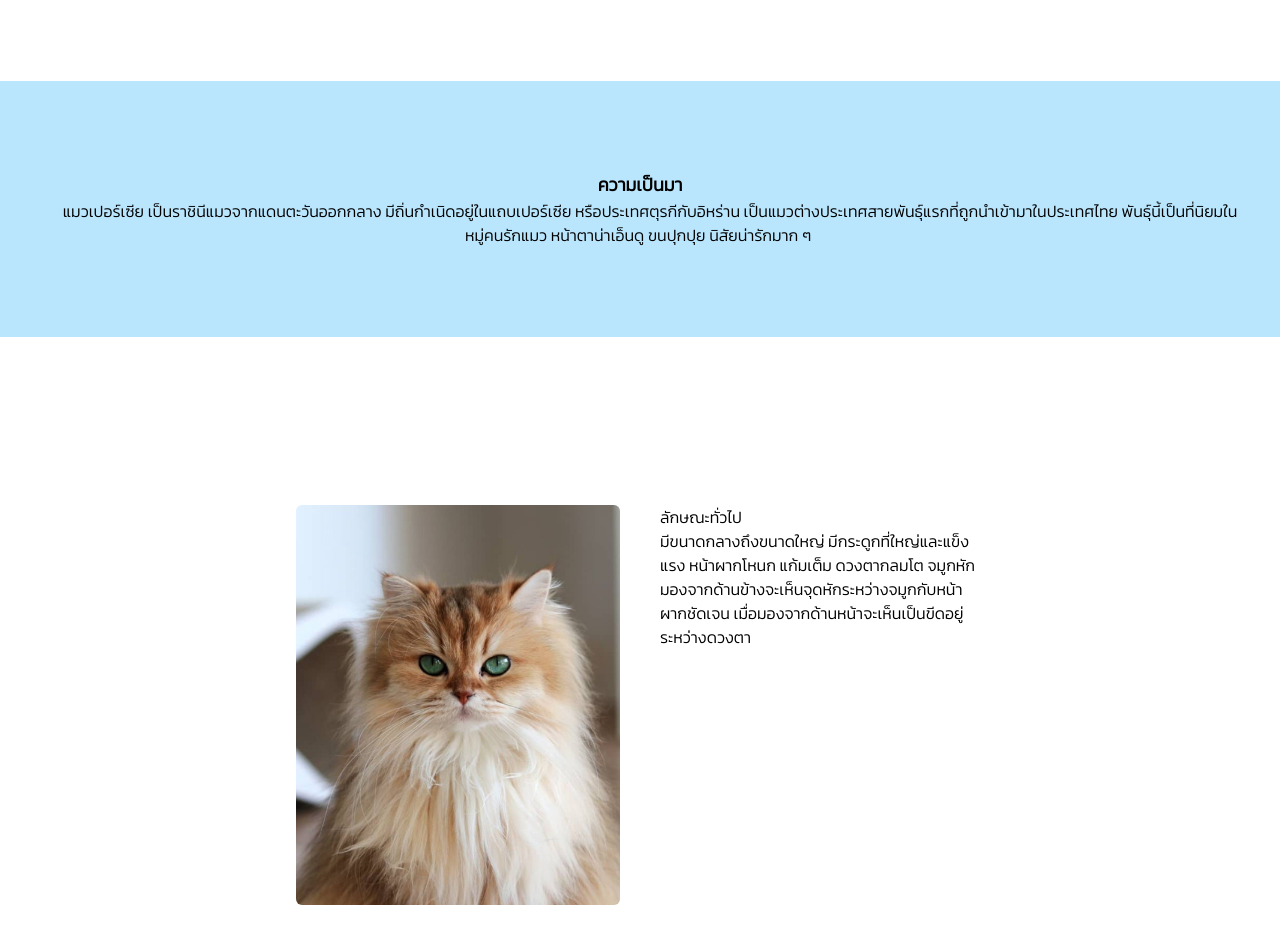
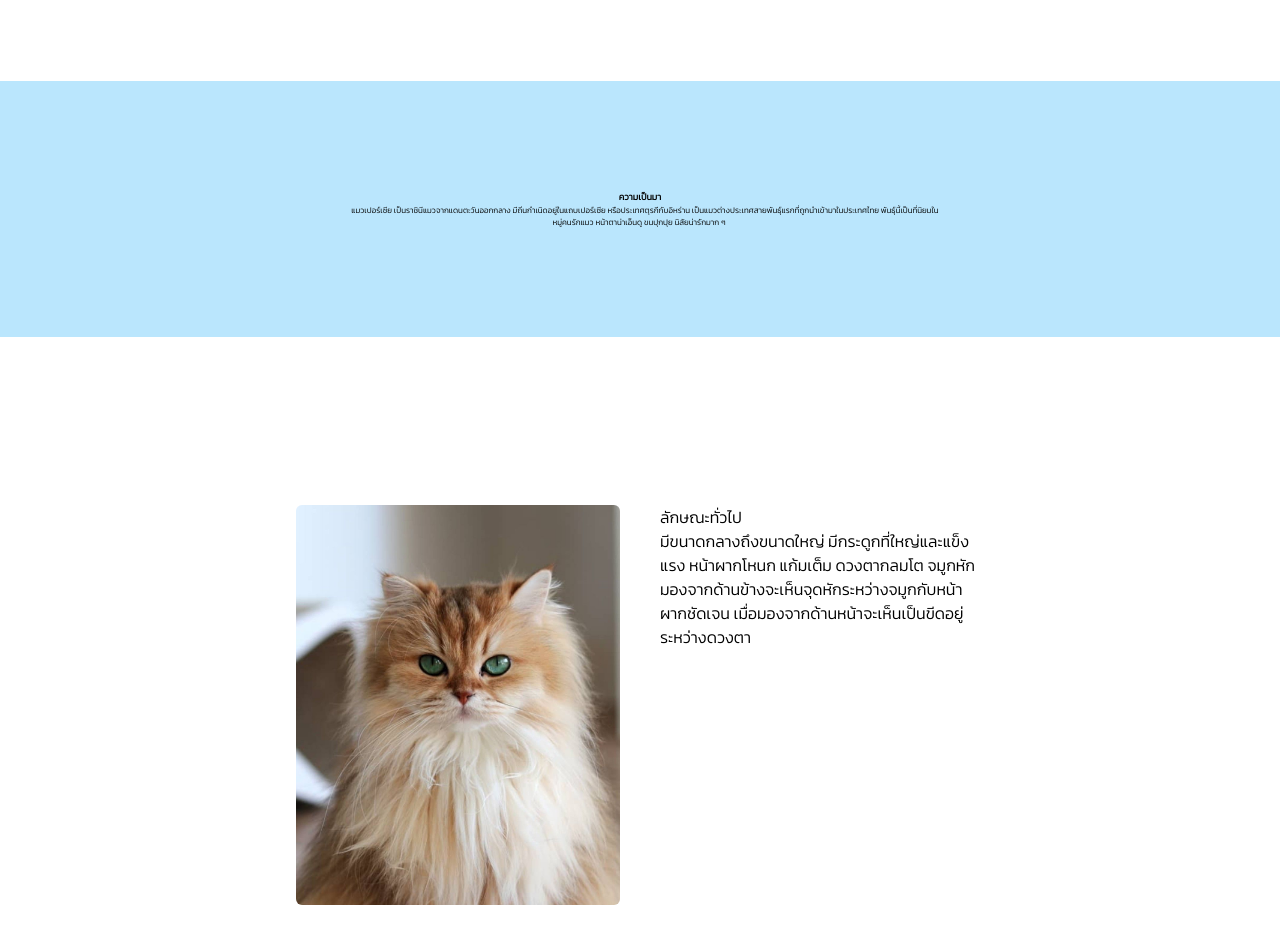
Before and after one commit to YoshidaMasune/kitten_queens-v2, a Next.js app: page /cats/1 in a window 1280 px wide. Shown: the part 860-1788 px from the top of the page. Built offline with nearby package versions, Linux system fonts and the light colour scheme.

Commit message:
update animation for cats

```diff
--- a/pages/blogs/[bid].tsx
+++ b/pages/blogs/[bid].tsx
@@ -30,7 +30,7 @@ function Bid() {
             <div className=" flex flex-col">
               {/* head title */}
               <article className="border-b mb-20">
-                <h2 className="text-sky-700 text-4xl">{blog?.head}</h2>
+                <h2 className="text-sky-700 text-4xl font-bold">{blog?.head}</h2>
               </article>
 
               {/* blog contents */}
@@ -56,7 +56,7 @@ function Bid() {
                   {blog?.contentBlogs?.map((data, index) => {
                     return (
                       <div key={index}>
-                        <p className="text-xl">{data.title}</p>
+                        <p className="text-xl font-bold">{data.title}</p>
                         <p className="indent-10">{data.content}</p>
                       </div>
                     );
--- a/pages/cats/[cid].tsx
+++ b/pages/cats/[cid].tsx
@@ -19,7 +19,8 @@ function Cid() {
   const windowRef: any = useRef(isClient ? window : null);
   const router = useRouter();
   const { cid } = router.query;
-  const [animateTime, setAnimateTime] = useState(false)
+  const [animateTime, setAnimateTime] = useState(false);
+  const [derivationAnimate, setDerivationAnimate] = useState(false)
 
   useEffect(() => {
     setLoading(true);
@@ -39,6 +40,10 @@ function Cid() {
 
        if (winScroll >= pointScroll.nature && winScroll < pointScroll.nature + 50){
         setAnimateTime(true)
+       }
+
+       if (winScroll >= 550) {
+        setDerivationAnimate(true)
        }
       })
     }
@@ -112,7 +117,7 @@ function Cid() {
 
               {/* ความเป็นมา */}
               <section className="bg-sky-200 min-h-max lg:h-64 flex flex-col justify-center">
-                <article className="container mx-auto p-10 ">
+                <article className={`container mx-auto scale-50 p-10 ${derivationAnimate? 'hero-scale scale-100': ''}`}>
                   <h2 className="text-center text-lg font-semibold">
                     ความเป็นมา
                   </h2>
--- a/pages/knowlages/[kid].tsx
+++ /dev/null
@@ -1,11 +0,0 @@
-import React from 'react';
-
-function Kid() {
-  return (
-    <div>
-      <h1>Kid</h1>
-    </div>
-  );
-}
-
-export default Kid;
--- a/pages/knowlages/index.tsx
+++ /dev/null
@@ -1,7 +0,0 @@
-import React from 'react';
-
-function index() {
-  return <div>index</div>;
-}
-
-export default index;
--- a/styles/globals.css
+++ b/styles/globals.css
@@ -31,11 +31,30 @@
 }
 
 @keyframes fade-opa-l {
-  0% {transform: translateX(-300px);}
-  100% {transform: translateX(0);}
+  from {transform: translateX(-300px);}
+  to {transform: translateX(0);}
 }
 
 @keyframes fade-opa-r {
-  0% {transform: translateX(300px);}
-  100% {transform: translateX(0);}
+  from {transform: translateX(300px);}
+  to {transform: translateX(0);}
 }
+
+.hero-scale{
+  animation-name: scale-s-to-b;
+  transition: scale-s-to-b 700ms ease-in-out;
+  animation-duration: 800ms;
+}
+
+@keyframes scale-s-to-b {
+  from {
+    transform: scale(.5);
+    opacity: 0;
+    visibility: none;
+  }
+  to {
+    transform: scale(1);
+    opacity: 1;
+    visibility: visible;
+  }
+}
```
